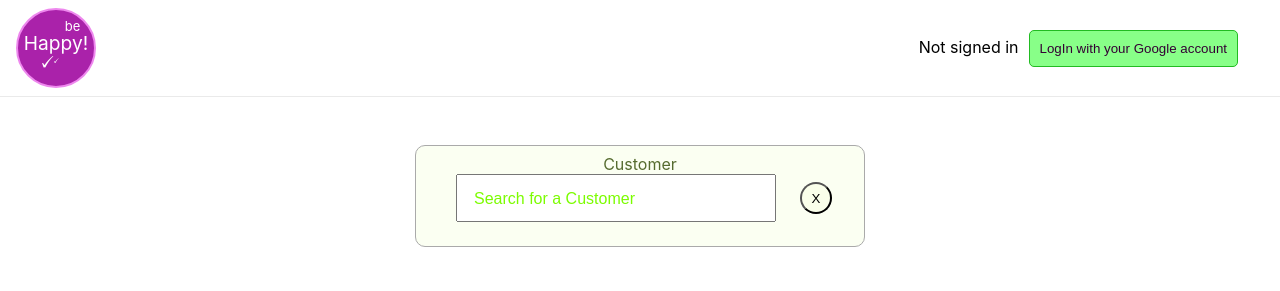
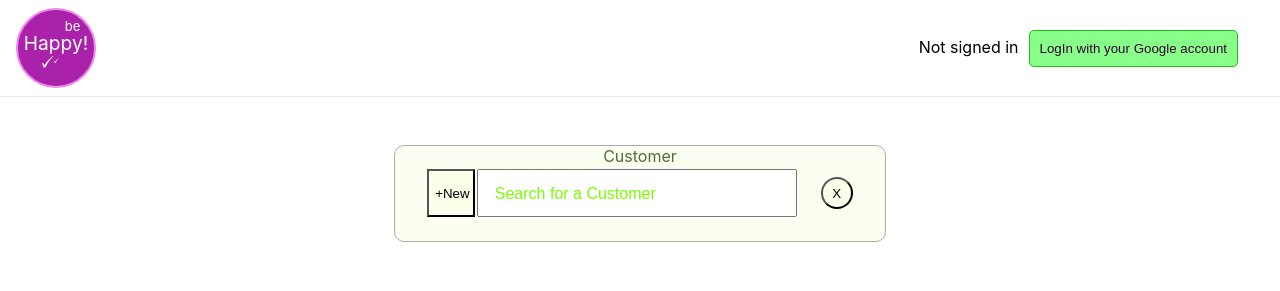
Before and after one commit to ZarNizza/next-sotm, a Next.js app: page /add in a window 1280 px wide. Shown: the top 291 px of the page. Built offline with nearby package versions, Linux system fonts and the light colour scheme; no server answers.

Commit message:
CustSelect stylify

```diff
--- a/components/CustomerSelect.module.scss
+++ b/components/CustomerSelect.module.scss
@@ -1,5 +1,5 @@
 .title {
-  margin: -0.5rem;
+  margin: 0 0 -0.3rem 0; //-0.5rem 0 0 0;
   color: darkolivegreen;
 }
 .inputCust {
@@ -14,12 +14,19 @@
   font-size: medium;
 }
 
-.custList,
+.custList {
+  min-width: 25rem;
+  background-color: #fbfff2;
+  margin: 2rem;
+  padding: 0 2rem 1rem 2rem;
+  border: 1px solid #aaa;
+  border-radius: 10px;
+}
 .custSelect {
   min-width: 25rem;
   background-color: #fbfff2;
   margin: 2rem;
-  padding: 1rem 2rem;
+  padding: 2rem 2rem;
   border: 1px solid #aaa;
   border-radius: 10px;
 }
@@ -38,14 +45,14 @@
 }
 .floatWrapper {
   position: absolute;
-  top: 13rem;
+  top: 12rem;
   z-index: 18;
 }
 .custSelect {
   display: flex;
 }
 .custSelect select {
-  margin-bottom: 1rem;
+  // margin-bottom: 1rem;
   height: 12rem;
 }
 .custSelect option {
--- a/components/CustomerSelect.tsx
+++ b/components/CustomerSelect.tsx
@@ -59,10 +59,19 @@ export default function CustomerSelect(props: CustSelectProps) {
     props.setCurrentCustomer(() => [0, ''])
   }
 
+  function plusButtonHandler() {
+    // setSearchTerm(() => '')
+    // if (customerInputRef.current !== null) customerInputRef.current.value = ''
+    // props.setCurrentCustomer(() => [0, ''])
+  }
+
   return (
     <>
       <div className={styles.custList}>
         <p className={styles.title}>Customer</p>
+        <button onClick={plusButtonHandler} className={stylesH.plusButton}>
+          +New
+        </button>
         <input
           type="search"
           ref={customerInputRef}
--- a/styles/Home.module.css
+++ b/styles/Home.module.css
@@ -129,6 +129,18 @@
   display: flex;
 }
 
+.plusButton {
+  height: 3rem;
+  width: 3rem;
+  background-color: #faffea;
+  float: left;
+  margin: 0.5rem -0.4rem 0 0;
+  /* font-size: large; */
+}
+.plusButton:hover {
+  background-color: palegreen;
+  transition: 0.25s ease;
+}
 .dropButton {
   height: 2rem;
   width: 2rem;
```
